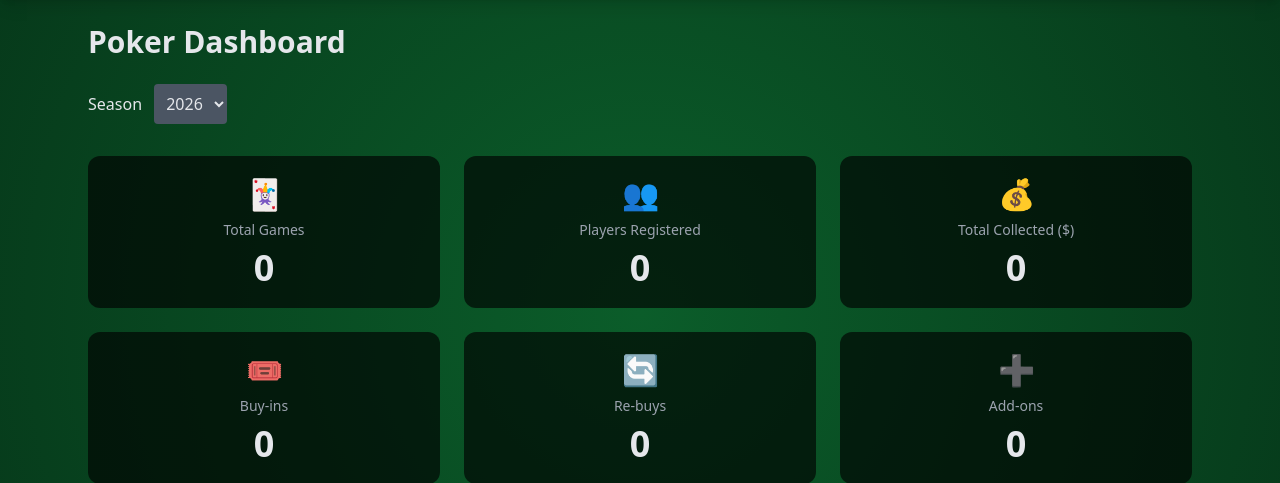
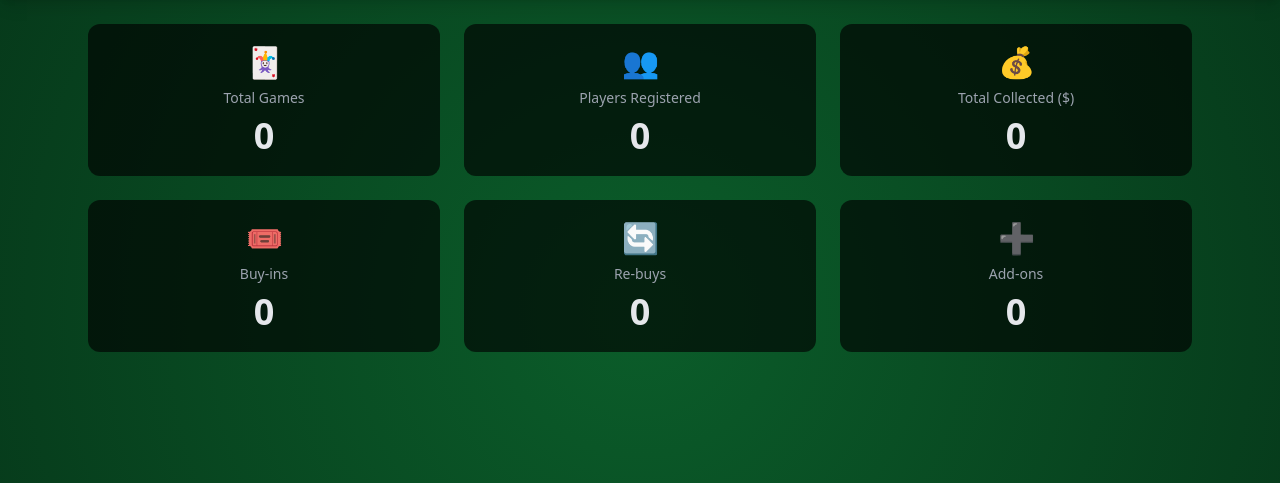
Before and after one commit to sohflp/fastapi-poker, a FastAPI app: page / in a window 1280 px wide. Shown: the part 88-571 px from the top of the page. Run offline with FastAPI, Linux system fonts and the light colour scheme; data that the repository does not hold is empty; some libraries are stand-ins or nearby versions.

Commit message:
Minor layout adjusts

```diff
--- a/app/templates/reports/dashboard.html
+++ b/app/templates/reports/dashboard.html
@@ -1,16 +1,6 @@
 {% extends "layout.html" %}
 
 {% block content %}
-
-<h1 class="text-3xl font-bold mb-6">Poker Dashboard</h1>
-
-<!-- FILTER -->
-<div class="mb-8">
-    <label class="mb-2 mr-2">Season</label>
-    <select class="bg-gray-600 p-2 rounded" onchange="filterStats(this.value)">
-        <option value="2026">2026</option>
-    </select>
-</div>
 
 <div class="grid grid-cols-1 sm:grid-cols-2 lg:grid-cols-3 gap-6">
 
```
Also changed, not shown: app/templates/admin/login.html (+5 -4 lines).
